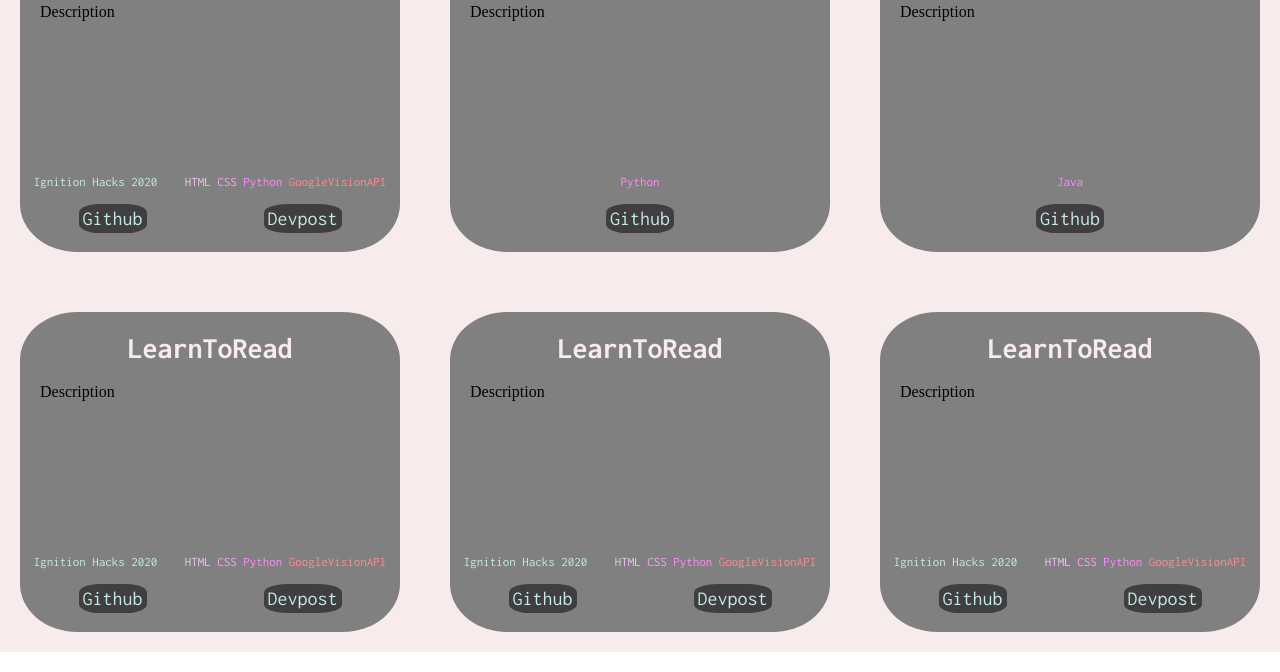
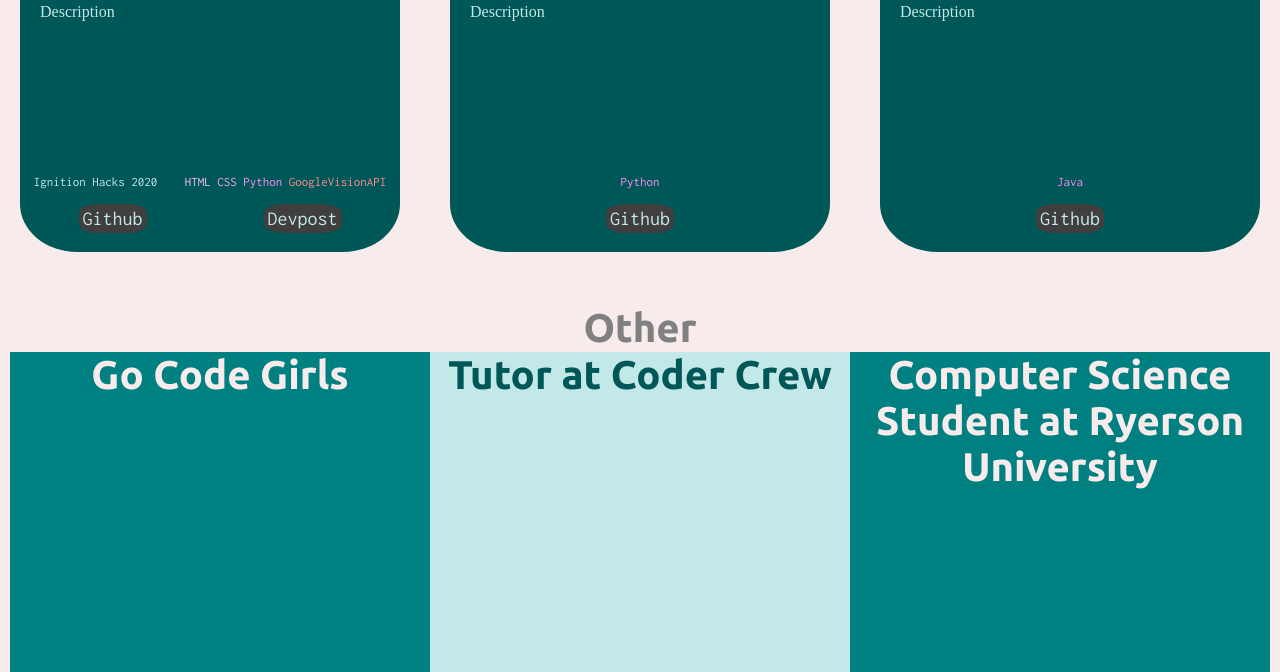
Before and after one commit to inayarajwani/inayarajwani.github.io, a plain HTML site: page index.html in a window 1280 px wide. Shown: the part 736-1408 px from the top of the page. Drawn offline with nearby package versions, Linux system fonts and the light colour scheme.

Commit message:
new changes

```diff
--- a/index.html
+++ b/index.html
@@ -57,7 +57,8 @@
                     <!--<div class="row">-->
                         <!--<div class="dialog-window">
                         <div class="resume-column"><b>Resume</b>
-                            <a href="InayaRajwani_Resume_2022.pdf" id="resume"></a></div>
+                            <a href="InayaRajwani_Resume_2022.pdf" id="resume"></a>
+                        </div>
                         <div class="highlights-column"><b>Highlights</b>
                             <div class="highlights">
                                 <p>Go Code Girls</p>
@@ -65,8 +66,7 @@
                                 <p>Tutor at Coder Crew</p>
                                 <p>Computer Science Student at Ryerson University</p>
                            </div>
-
-            </div>
+                        </div>
         </div>
     </section> -->
 
@@ -134,95 +134,24 @@
                         </div>
                     </div>
                 </div>
-
-                <!--GO CODE GIRLS-->
-
-                <div class="proj-card">
-                    <div class="title-wrapper"><b>LearnToRead</b></div>
-                    <div class="other-info">
-                        <a href="https://github.com/inayarajwani/ignition-hacks-2020" id="link">Github</a>
-                        <a href="https://devpost.com/software/learntoread" id="link">Devpost</a>
-                    <!-- <iframe src="images/learntoread.png" id="learntoread" width=100% height="100%"></iframe> -->
-                    </div>
-                    <div class="description">
-                        <p>Description</p>
-                    </div>
-                    <div class="other-info">
-                        <p id="hack">Ignition Hacks 2020</p>
-                        <div class="technologies">
-                            <font color=#F1C3F7>HTML</font>
-                            <font color=#FCA4F8>CSS</font>
-                            <font color=#FC8BF7>Python</font>
-                            <font color=#FC8B91>GoogleVisionAPI</font>
-                        </div>
-                    </div>
-                </div>
-
-                <!--TUTOR AT CODER CREW-->
-
-                <div class="proj-card">
-                    <div class="title-wrapper"><b>LearnToRead</b></div>
-                    <div class="other-info">
-                        <a href="https://github.com/inayarajwani/ignition-hacks-2020" id="link">Github</a>
-                        <a href="https://devpost.com/software/learntoread" id="link">Devpost</a>
-                    <!-- <iframe src="images/learntoread.png" id="learntoread" width=100% height="100%"></iframe> -->
-                    </div>
-                    <div class="description">
-                        <p>Description</p>
-                    </div>
-                    <div class="other-info">
-                        <p id="hack">Ignition Hacks 2020</p>
-                        <div class="technologies">
-                            <font color=#F1C3F7>HTML</font>
-                            <font color=#FCA4F8>CSS</font>
-                            <font color=#FC8BF7>Python</font>
-                            <font color=#FC8B91>GoogleVisionAPI</font>
-                        </div>
-                    </div>
-                </div>
-
-                <!--COMPUTER SCIENCE STUDENT AT RYERSON UNIVERSITY-->
-
-                <div class="proj-card">
-                    <div class="title-wrapper"><b>LearnToRead</b></div>
-                    <div class="other-info">
-                        <a href="https://github.com/inayarajwani/ignition-hacks-2020" id="link">Github</a>
-                        <a href="https://devpost.com/software/learntoread" id="link">Devpost</a>
-                    <!-- <iframe src="images/learntoread.png" id="learntoread" width=100% height="100%"></iframe> -->
-                    </div>
-                    <div class="description">
-                        <p>Description</p>
-                    </div>
-                    <div class="other-info">
-                        <p id="hack">Ignition Hacks 2020</p>
-                        <div class="technologies">
-                            <font color=#F1C3F7>HTML</font>
-                            <font color=#FCA4F8>CSS</font>
-                            <font color=#FC8BF7>Python</font>
-                            <font color=#FC8B91>GoogleVisionAPI</font>
-                        </div>
-                    </div>
-                </div>
             </div>
         </div>
     </section>
 
+    <section class="s1">
+        <div class="main-container">
+            <div class="others-container">
+                <div class="projects-wrapper"><b>Other</b>
+                    <!-- <p><font size="-0.1">Hover over the circles to see languages used and type of project</font></p> -->
+                </div>
+                <div class="other1-column" id="other1"><b>Go Code Girls</b></div>
+                <div class="other2-column" id="other2"><b>Tutor at Coder Crew</b></div>
+                <div class="other3-column" id="other3"><b>Computer Science Student at Ryerson University</b></div>
+            </div>
+         </div>
+    </section>
 
-    <!--Humanity Section-->
-    <!--
-    <section class = "s1">
-        <div class = "humanity-container">
 
-        </div>
-    </section> -->
-
-    <!--Creativity Section-->
-    <!--
-    <section class="s1">
-        <div class = "creative-container">
-
-        </div>
-    </section> -->
 
     <script src="script.js"></script>
 </body>
--- a/style.css
+++ b/style.css
@@ -256,12 +256,12 @@
     width: 100%;
     display: grid;
     grid-template-columns: 1fr 1fr 1fr;
-    grid-template-rows: 3em 20em 20em;
+    grid-template-rows: 3em 20em;
     grid-row-gap: 60px;
     grid-column-gap: 10px;
     grid-template-areas:
     'projects-wrapper projects-wrapper projects-wrapper'
-    'proj1-card proj2-card proj3-card'
+    'proj-card proj2-card proj3-card'
     ;
 }
 
@@ -269,7 +269,8 @@
     grid-area: projects-wrapper;
     text-align: center;
     color: grey;
-    margin-top: 30px;
+    margin-top: 40px;
+    margin-bottom: 10px;
     font-family: 'Ubuntu', sans-serif;
     font-size: 40px;
     line-height: 0.8;
@@ -278,7 +279,8 @@
 
 .proj-card{
     border-radius: 15%;
-    background-color: grey ;
+    color: #C3E8E8;
+    background-color: #005757;
     margin-left: 20px;
     margin-right: 20px;
     padding-top: 20px;
@@ -329,6 +331,56 @@
     margin-left: 20px;
     margin-top: -230px;
 }
+
+/* OTHER SECTION */
+
+.others-container{
+    margin-right: 10px;
+    margin-left: 10px;
+    /* margin-bottom: 10px; */
+    display: grid;
+    grid-template-columns: 1fr 1fr 1fr;
+    grid-template-rows: 5em 20em;
+    grid-template-areas:
+    'projects-wrapper projects-wrapper projects-wrapper'
+    'other1-column other2-column other3-column'
+    ;
+}
+
+.other1-column{
+    grid-area: other1-column;
+    /* padding-top: 20px; */
+    display: flex;
+    flex-direction: column;
+    text-align: center;
+    background-color: teal;
+    color: #F7EBEB;
+    font-family: 'Ubuntu',sans-serif;
+    font-size: 40px;
+}
+
+.other2-column{
+    grid-area: other2-column;
+    text-align: center;
+    background-color: #C3E8E8;
+    color: #005757;
+    font-size: 40px;
+    font-family: 'Ubuntu',sans-serif;
+}
+
+
+.other3-column{
+    grid-area: other3-column;
+    display: flex;
+    flex-direction: column;
+    text-align: center;
+    background-color: teal;
+    color: #F7EBEB;
+    font-family: 'Ubuntu',sans-serif;
+    font-size: 40px;
+}
+
+
 /* #learntoread{
     height: 50%;
     width: 50%;
```
